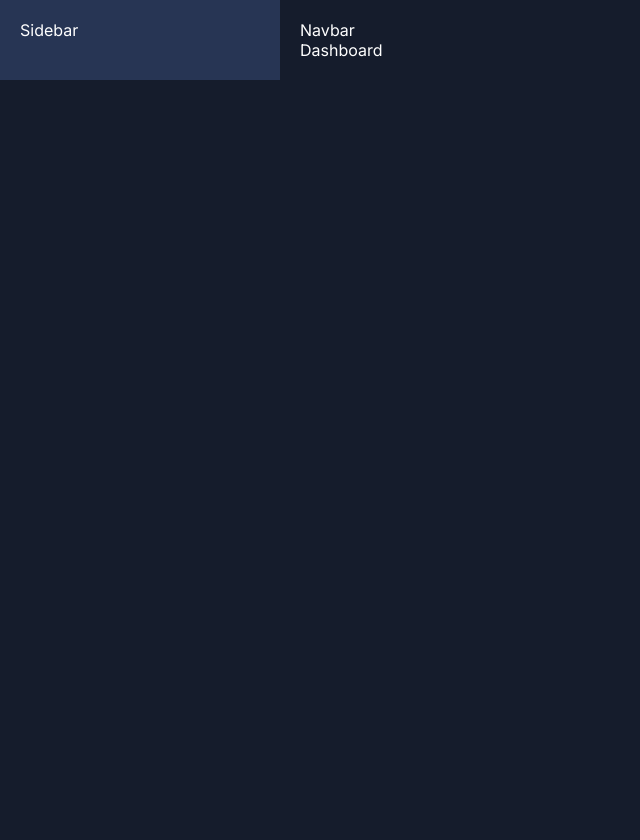
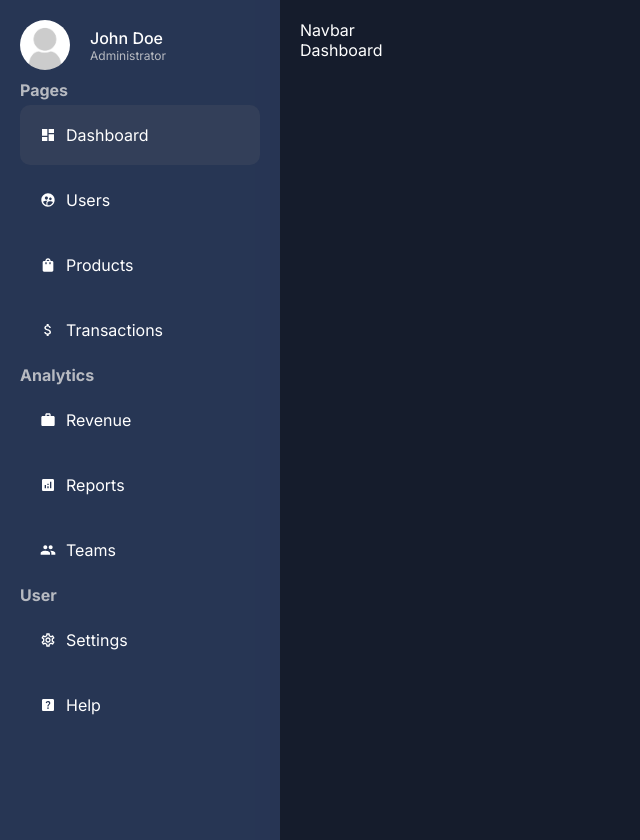
Before and after one commit to beingshahidali/Store-Admin-Dashboard, a Next.js app: page /dashboard in a window 1280 px wide. Shown: the whole page, without its empty margins (0-640 px from the left). Before the commit the page ends 800 px from the top, so only its background shows below. Built offline with nearby package versions, Linux system fonts and the light colour scheme.

Commit message:
Sidebar Desgin work completed

```diff
--- a/app/ui/dashboard/sidebar/Sidebar.jsx
+++ b/app/ui/dashboard/sidebar/Sidebar.jsx
@@ -1,7 +1,109 @@
+import Image from "next/image";
+import MenuLink from "./menuLink/MenuLink";
 import styles from "./sidebar.module.css";
+import {
+  MdDashboard,
+  MdSupervisedUserCircle,
+  MdShoppingBag,
+  MdAttachMoney,
+  MdWork,
+  MdAnalytics,
+  MdPeople,
+  MdOutlineSettings,
+  MdHelpCenter,
+  MdLogout,
+} from "react-icons/md";
+const Sidebar = () => {
+  const menuItems = [
+    {
+      title: "Pages",
+      list: [
+        {
+          title: "Dashboard",
+          path: "/dashboard",
+          icon: <MdDashboard />,
+        },
+        {
+          title: "Users",
+          path: "/dashboard/users",
+          icon: <MdSupervisedUserCircle />,
+        },
+        {
+          title: "Products",
+          path: "/dashboard/products",
+          icon: <MdShoppingBag />,
+        },
+        {
+          title: "Transactions",
+          path: "/dashboard/transactions",
+          icon: <MdAttachMoney />,
+        },
+      ],
+    },
+    {
+      title: "Analytics",
+      list: [
+        {
+          title: "Revenue",
+          path: "/dashboard/revenue",
+          icon: <MdWork />,
+        },
+        {
+          title: "Reports",
+          path: "/dashboard/reports",
+          icon: <MdAnalytics />,
+        },
+        {
+          title: "Teams",
+          path: "/dashboard/teams",
+          icon: <MdPeople />,
+        },
+      ],
+    },
+    {
+      title: "User",
+      list: [
+        {
+          title: "Settings",
+          path: "/dashboard/settings",
+          icon: <MdOutlineSettings />,
+        },
+        {
+          title: "Help",
+          path: "/dashboard/help",
+          icon: <MdHelpCenter />,
+        },
+      ],
+    },
+  ];
 
-const Sidebar = () => {
-  return <div className={styles.container}>Sidebar</div>;
+  return (
+    <div className={styles.container}>
+      <div className={styles.user}>
+        <Image
+          src="/noAvatar.png"
+          className={styles.userImage}
+          alt="Image user"
+          height={50}
+          width={50}
+        />
+        <div className={styles.userDetails}>
+          <span className={styles.userName}>John Doe</span>
+          <span className={styles.userTitle}>Administrator</span>
+        </div>
+      </div>
+      <ul className={styles.list}>
+        {menuItems.map((menuItem) => (
+          <li key={menuItem?.title}>
+            <span className={styles.cat}>{menuItem?.title}</span>
+            {menuItem?.list?.map((item) => (
+              <MenuLink key={item.title} item={item} />
+            ))}
+          </li>
+        ))}
+      </ul>
+    </div>
+  );
 };
 
 export default Sidebar;
--- /dev/null
+++ b/app/ui/dashboard/sidebar/menuLink/MenuLink.jsx
@@ -0,0 +1,21 @@
+"use client";
+import Link from "next/link";
+import styles from "./menuLink.module.css";
+import { usePathname } from "next/navigation";
+
+const MenuLink = ({ item }) => {
+  const pathName = usePathname();
+  return (
+    <Link
+      href={item?.path}
+      className={`${styles.container} ${
+        pathName === item?.path && styles.active
+      }`}
+    >
+      {item?.icon}
+      {item?.title}
+    </Link>
+  );
+};
+
+export default MenuLink;
--- /dev/null
+++ b/app/ui/dashboard/sidebar/menuLink/menuLink.module.css
@@ -0,0 +1,12 @@
+.container {
+  margin: 5px 0px;
+  display: flex;
+  padding: 20px;
+  align-items: center;
+  gap: 10px;
+}
+.container:hover,
+.active {
+  background-color: #333f59;
+  border-radius: 10px;
+}
--- a/app/ui/dashboard/sidebar/sidebar.module.css
+++ b/app/ui/dashboard/sidebar/sidebar.module.css
@@ -0,0 +1,38 @@
+.container {
+  position: sticky;
+  top: 40px;
+  display: flex;
+  flex-direction: column;
+  gap: 10px;
+  height: 100vh;
+
+  .user {
+    display: flex;
+    gap: 20px;
+
+    .userImage {
+      border-radius: 50%;
+    }
+    .userDetails {
+      display: flex;
+      flex-direction: column;
+      justify-content: center;
+      gap: 2 px;
+      .userName {
+        font-weight: 500;
+      }
+      .userTitle {
+        font-size: 12px;
+        color: var(--textSoft);
+      }
+    }
+  }
+  .list {
+    list-style: none;
+    gap: 10px;
+    .cat {
+      color: var(--textSoft);
+      font-weight: bold;
+    }
+  }
+}
--- a/package.json
+++ b/package.json
@@ -12,7 +12,8 @@
     "@next/eslint-plugin-next": "14.0.1",
     "next": "14.0.1",
     "react": "18",
-    "react-dom": "18"
+    "react-dom": "18",
+    "react-icons": "^5.3.0"
   },
   "devDependencies": {
     "eslint": "8",
```
Also changed, not shown: 1 other file (tests, documents, lock files or other folders).
